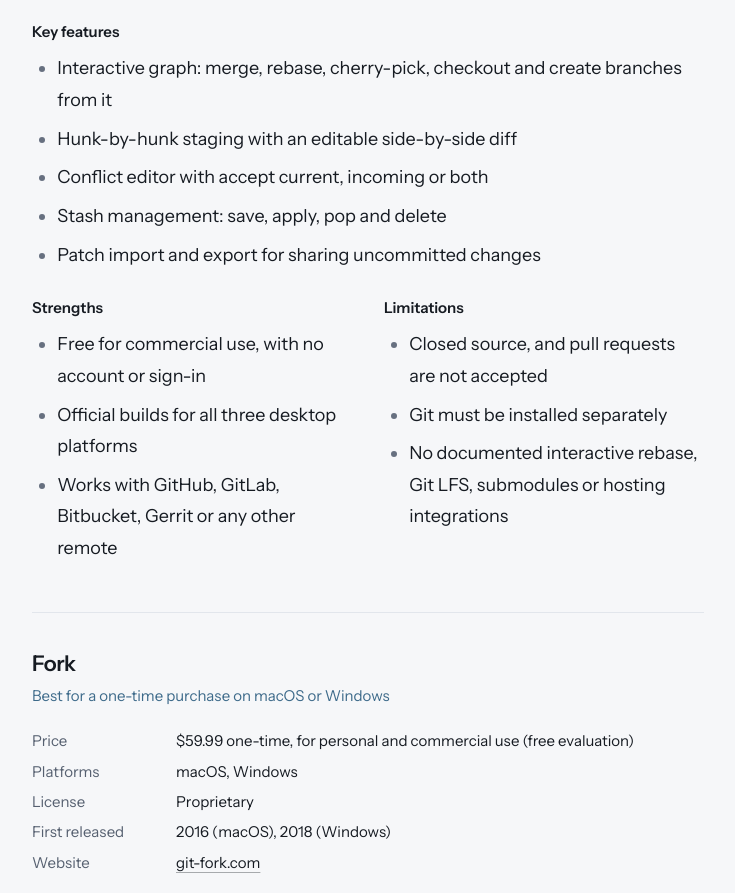
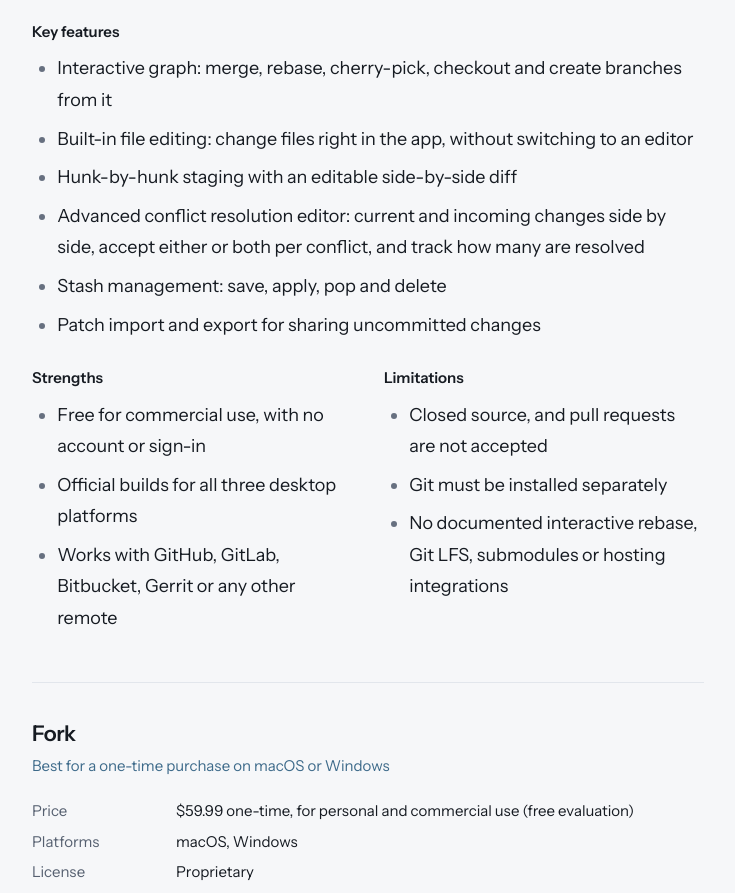
Before and after one commit to uddipacharjee/uddipacharjee.github.io, a Next.js app: page /blogs/best-git-gui-clients in a window 1280 px wide. Shown: the part 4820-5713 px from the top of the page, without its empty margins (328-1063 px from the left). Built offline with nearby package versions, Linux system fonts and the light colour scheme.

Commit message:
update data

```diff
--- a/data/gitClients.ts
+++ b/data/gitClients.ts
@@ -49,8 +49,9 @@
       "A free client built around an interactive commit graph, where you merge, rebase, cherry-pick and branch by acting on the graph itself. It uses the Git you already have installed and works with any remote host.",
     features: [
       "Interactive graph: merge, rebase, cherry-pick, checkout and create branches from it",
+      "Built-in file editing: change files right in the app, without switching to an editor",
       "Hunk-by-hunk staging with an editable side-by-side diff",
-      "Conflict editor with accept current, incoming or both",
+      "Advanced conflict resolution editor: current and incoming changes side by side, accept either or both per conflict, and track how many are resolved",
       "Stash management: save, apply, pop and delete",
       "Patch import and export for sharing uncommitted changes",
     ],
```
